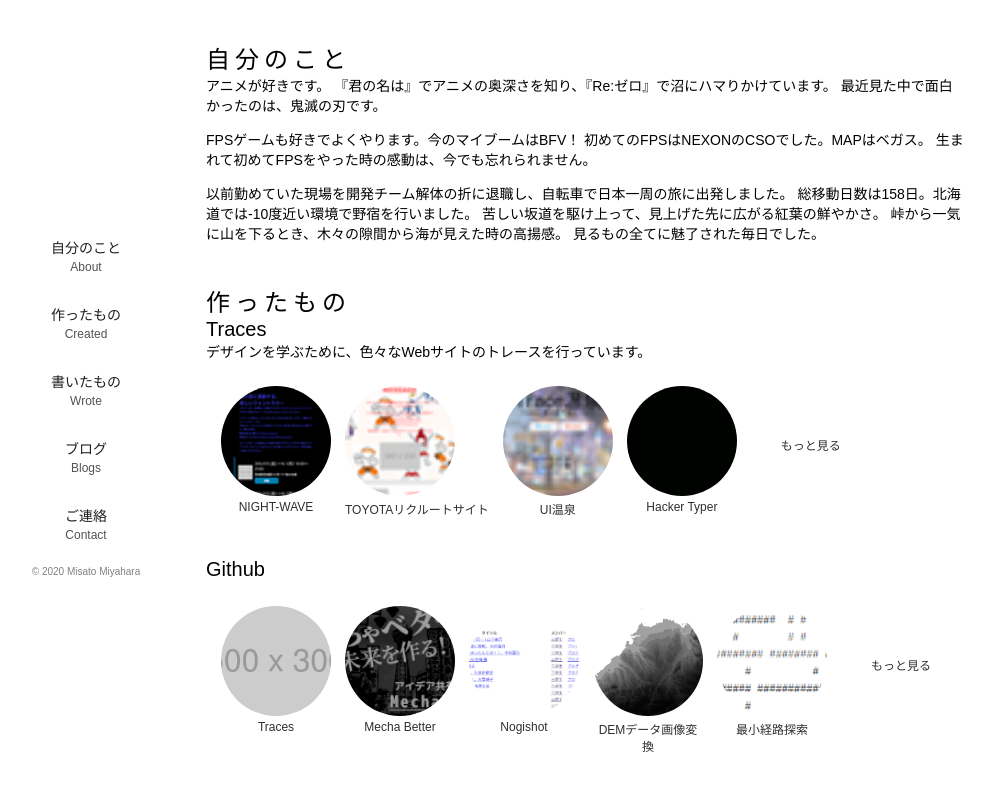
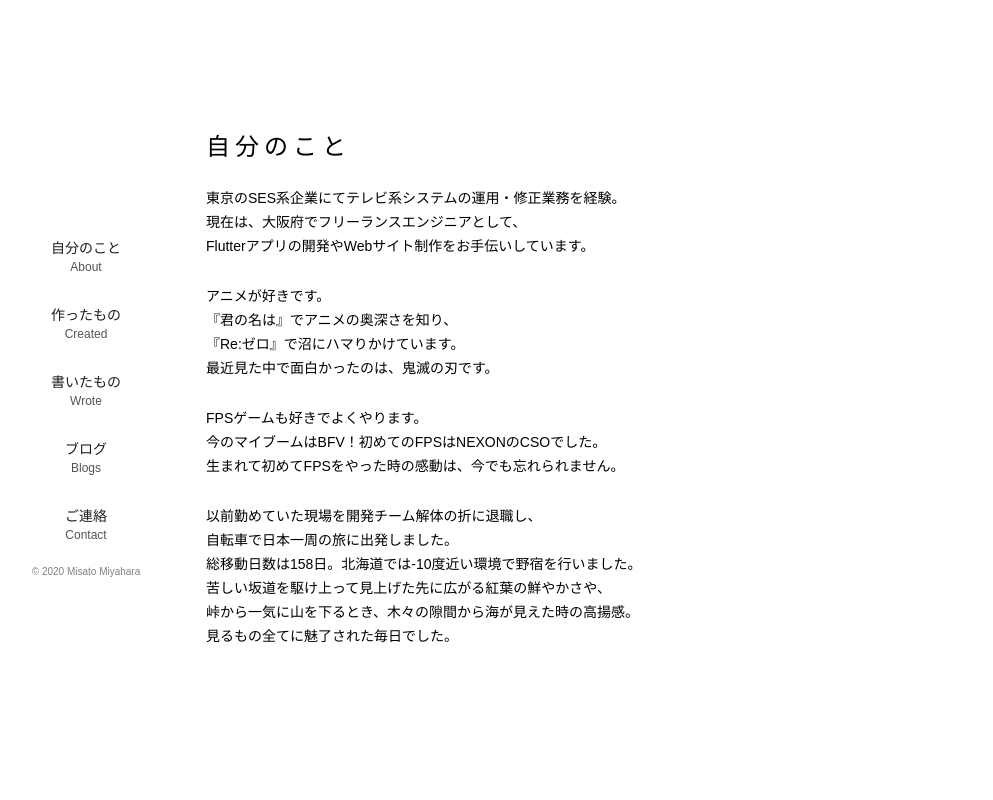
Before and after one commit to mi-miya/for-misato-fans, a Nuxt app: page / in a window 1280 px wide. Shown: the top 800 px of the page, without its empty margins (154-1147 px from the left). Built offline with nearby package versions, Linux system fonts and the light colour scheme.

Commit message:
sidebarリンク修正 & ホーム画面レイアウト調整

```diff
--- a/components/SideNav.vue
+++ b/components/SideNav.vue
@@ -17,9 +17,12 @@
         </a>
       </li>
       <li>
-        <a href="/blogs">
+        <nuxt-link
+          to="/blogs"
+          class="check_scroll"
+        >
           ブログ<br><span>Blogs</span>
-        </a>
+        </nuxt-link>
       </li>
       <li>
         <a href="https://docs.google.com/forms/d/1BTCd_FQW4d5ZC_b4Su7_pAZqLvG5eaB5eDTUCPze2Nk">
@@ -35,16 +38,23 @@
 
 <script>
 export default {
+  mounted () {
+    if (this.$route.path === '/') {
+      const docs = document.getElementsByClassName('check_scroll')
+      for (let i = 0; i < docs.length; i++) {
+        docs[i].removeAttribute('href')
+      }
+    }
+  },
   methods: {
     clickNav (anchor) {
-      const el = document.getElementById(anchor)
-      if (el) {
+      if (this.$route.path === '/') {
         window.scrollBy({
-          top: el.getBoundingClientRect().top,
+          top: document.getElementById(anchor).getBoundingClientRect().top,
           behavior: 'smooth'
         })
       } else {
-        window.location.href = `/#${anchor}`
+        this.$router.push(`/#${anchor}`)
       }
     }
   }
--- a/layouts/default.vue
+++ b/layouts/default.vue
@@ -16,50 +16,8 @@
   </div>
 </template>
 
-<script>
-import SideNav from '~/components/SideNav.vue'
-
-export default {
-  head () {
-    return {
-      link: [
-        {
-          rel: 'stylesheet',
-          href: 'https://fonts.googleapis.com/css?family=Coda+Caption:800|M+PLUS+Rounded+1c&display=swap'
-        }
-      ]
-    }
-  },
-  components: {
-    SideNav
-  },
-  data () {
-    return {
-      menuFlg: false
-    }
-  },
-  methods: {
-    clickMenu () {
-      this.menuFlg = !this.menuFlg
-      if (this.menuFlg) {
-        document.getElementById('sidebar_wrapper').classList.add('clickMenu')
-        document.getElementById('menu_text').innerHTML = 'CLOSE'
-        document.getElementById('menu_text').style.transform = 'rotate(360deg)'
-      } else {
-        document.getElementById('sidebar_wrapper').classList.remove('clickMenu')
-        document.getElementById('menu_text').innerHTML = 'MENU'
-        document.getElementById('menu_text').style.transform = 'rotate(0deg)'
-      }
-    }
-  }
-}
-</script>
-
 <style lang="scss">
 @import '~/assets/stylesheets/common.scss';
-// @import url('https://fonts.googleapis.com/css?family=Coda+Caption:800|M+PLUS+Rounded+1c&display=swap');
-// M PLUS Rounded 1c body
-// Coda Caption #menu
 
 * {
   margin: 0;
@@ -130,3 +88,42 @@ a {
   }
 }
 </style>
+
+<script>
+import SideNav from '~/components/SideNav.vue'
+
+export default {
+  components: {
+    SideNav
+  },
+  data () {
+    return {
+      menuFlg: false
+    }
+  },
+  methods: {
+    clickMenu () {
+      this.menuFlg = !this.menuFlg
+      if (this.menuFlg) {
+        document.getElementById('sidebar_wrapper').classList.add('clickMenu')
+        document.getElementById('menu_text').innerHTML = 'CLOSE'
+        document.getElementById('menu_text').style.transform = 'rotate(360deg)'
+      } else {
+        document.getElementById('sidebar_wrapper').classList.remove('clickMenu')
+        document.getElementById('menu_text').innerHTML = 'MENU'
+        document.getElementById('menu_text').style.transform = 'rotate(0deg)'
+      }
+    }
+  },
+  head () {
+    return {
+      link: [
+        {
+          rel: 'stylesheet',
+          href: 'https://fonts.googleapis.com/css?family=Coda+Caption:800|M+PLUS+Rounded+1c&display=swap'
+        }
+      ]
+    }
+  }
+}
+</script>
--- a/pages/blogs/2020-02-17-01.vue
+++ b/pages/blogs/2020-02-17-01.vue
@@ -13,7 +13,6 @@
 </template>
 
 <style lang="scss" scoped>
-@import url('https://fonts.googleapis.com/css?family=Courier+Prime|Noto+Serif+JP&display=swap');
 @import '~/assets/stylesheets/blog.scss';
 
 .hidden {
@@ -54,7 +53,7 @@ let Doudesyo_ka = () => {
   return \`
     Hacker Typerは簡単に見えて、こだわられたデザインをしています
     なので、Blog に組み込んでみても
-    イマイチ世界観が構築できないような気はします
+    イマイチ世界観が演出できないような気はします
   \`;
 }
 
@@ -108,6 +107,16 @@ export default {
         top: document.body.clientHeight
       })
     }
+  },
+  head () {
+    return {
+      link: [
+        {
+          rel: 'stylesheet',
+          href: 'https://fonts.googleapis.com/css?family=Courier+Prime|Noto+Serif+JP&display=swap'
+        }
+      ]
+    }
   }
 }
 </script>
--- a/pages/blogs/index.vue
+++ b/pages/blogs/index.vue
@@ -31,7 +31,6 @@
 
 <style lang="scss" scoped>
 @import '~/assets/stylesheets/common.scss';
-@import url('https://fonts.googleapis.com/css?family=Anton&display=swap');
 
 #blogs {
   .blog_list {
@@ -140,6 +139,16 @@ export default {
       const date = id.substr(0, 10).split('-')
       return date.join(' / ')
     }
+  },
+  head () {
+    return {
+      link: [
+        {
+          rel: 'stylesheet',
+          href: 'https://fonts.googleapis.com/css?family=Anton&display=swap'
+        }
+      ]
+    }
   }
 }
 </script>
--- a/pages/index.vue
+++ b/pages/index.vue
@@ -4,20 +4,27 @@
       <h2>自分のこと</h2>
       <div class="about_text">
         <p>
-          アニメが好きです。
-          『君の名は』でアニメの奥深さを知り、『Re:ゼロ』で沼にハマりかけています。
+          東京のSES系企業にてテレビ系システムの運用・修正業務を経験。<br>
+          現在は、大阪府でフリーランスエンジニアとして、<br>
+          Flutterアプリの開発やWebサイト制作をお手伝いしています。
+        </p>
+        <p>
+          アニメが好きです。<br>
+          『君の名は』でアニメの奥深さを知り、<br>
+          『Re:ゼロ』で沼にハマりかけています。<br>
           最近見た中で面白かったのは、鬼滅の刃です。
         </p>
         <p>
-          FPSゲームも好きでよくやります。今のマイブームはBFV！
-          初めてのFPSはNEXONのCSOでした。MAPはベガス。
+          FPSゲームも好きでよくやります。<br>
+          今のマイブームはBFV！初めてのFPSはNEXONのCSOでした。<br>
           生まれて初めてFPSをやった時の感動は、今でも忘れられません。
         </p>
         <p>
-          以前勤めていた現場を開発チーム解体の折に退職し、自転車で日本一周の旅に出発しました。
-          総移動日数は158日。北海道では-10度近い環境で野宿を行いました。
-          苦しい坂道を駆け上って、見上げた先に広がる紅葉の鮮やかさ。
-          峠から一気に山を下るとき、木々の隙間から海が見えた時の高揚感。
+          以前勤めていた現場を開発チーム解体の折に退職し、<br>
+          自転車で日本一周の旅に出発しました。<br>
+          総移動日数は158日。北海道では-10度近い環境で野宿を行いました。<br>
+          苦しい坂道を駆け上って見上げた先に広がる紅葉の鮮やかさや、<br>
+          峠から一気に山を下るとき、木々の隙間から海が見えた時の高揚感。<br>
           見るもの全てに魅了された毎日でした。
         </p>
       </div>
@@ -26,6 +33,24 @@
       <h2>
         作ったもの
       </h2>
+      <div class="created_div">
+        <div class="created_description">
+          <h3>Github</h3>
+        </div>
+        <ul class="scrolljs">
+          <li v-for="repo in repos" :key="repo.url">
+            <a :href="repo.url">
+              <img :src="require('~/assets/images/repos/' + repo.img)" :alt="repo.title">
+              <p>{{ repo.title }}</p>
+            </a>
+          </li>
+          <li class="created_readmore">
+            <a href="https://github.com/mi-miya?tab=repositories">
+              <p>もっと見る</p>
+            </a>
+          </li>
+        </ul>
+      </div>
       <div class="created_div traces">
         <div class="created_description">
           <h3>Traces</h3>
@@ -42,24 +67,6 @@
           </li>
           <li class="created_readmore">
             <a href="https://mi-miya.github.io/traces/">
-              <p>もっと見る</p>
-            </a>
-          </li>
-        </ul>
-      </div>
-      <div class="created_div">
-        <div class="created_description">
-          <h3>Github</h3>
-        </div>
-        <ul class="scrolljs">
-          <li v-for="repo in repos" :key="repo.url">
-            <a :href="repo.url">
-              <img :src="require('~/assets/images/repos/' + repo.img)" :alt="repo.title">
-              <p>{{ repo.title }}</p>
-            </a>
-          </li>
-          <li class="created_readmore">
-            <a href="https://github.com/mi-miya?tab=repositories">
               <p>もっと見る</p>
             </a>
           </li>
@@ -106,14 +113,18 @@
 @import '~/assets/stylesheets/common.scss';
 
 #home {
-  padding: 40px 0;
   section {
+    display: flex;
+      flex-direction: column;
+      justify-content: center;
     width: 90%;
-    margin: 0 auto 40px;
+    min-height: 100vh;
+    margin: 0 auto;
     @include media($pc) {
       width: 95%;
     }
     h2 {
+      margin: 0 0 24px;
       font-size: 24px;
       letter-spacing: 5px;
       font-weight: normal;
@@ -122,8 +133,9 @@
   #about {
     .about_text {
       p {
-        margin: 0 0 14px;
+        margin: 0 0 26px;
         font-size: 14px;
+        line-height: 24px;
       }
     }
   }
```
Also changed, not shown: components/Logo.vue (deleted, +0 -34 lines).
